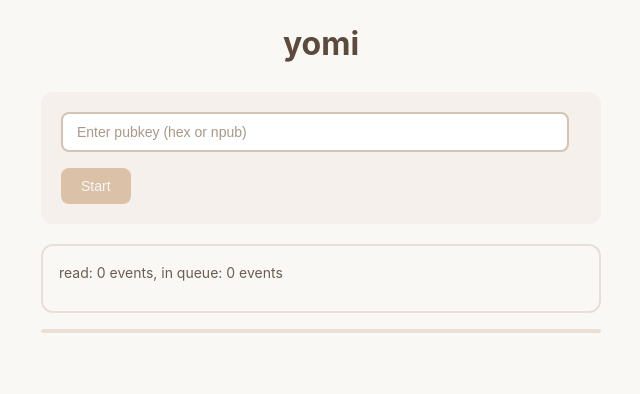
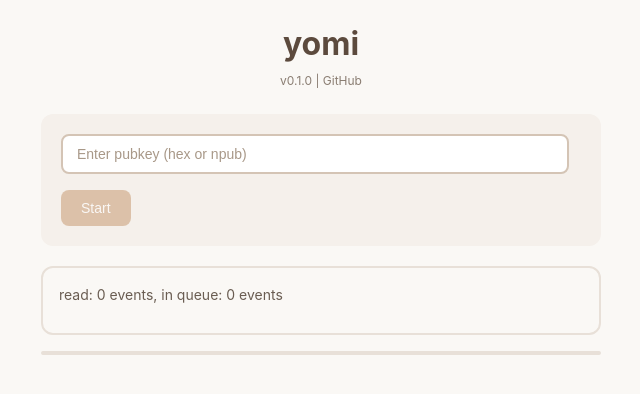
Before and after one commit to koteitan/yomi, a React (Vite) app: page / in a window 1280 px wide. Shown: the top 394 px of the page, without its empty margins (319-959 px from the left). Built offline with nearby package versions, Linux system fonts and the light colour scheme; what rx-nostr would draw is missing.

Commit message:
Add version display and iOS speech unlock
- Add version.ts with VERSION 0.1.0 and GITHUB_URL
- Display version and GitHub link in header
- Add unlock() method to SpeechManager for iOS audio activation

```diff
--- a/src/App.css
+++ b/src/App.css
@@ -14,6 +14,21 @@
   color: #5c4a3d;
   font-size: 2rem;
   margin: 0;
+}
+
+.version {
+  color: #8a7d72;
+  font-size: 12px;
+  margin-top: 4px;
+}
+
+.version a {
+  color: #8a7d72;
+  text-decoration: none;
+}
+
+.version a:hover {
+  text-decoration: underline;
 }
 
 .controls {
--- a/src/App.tsx
+++ b/src/App.tsx
@@ -11,6 +11,7 @@ import {
 } from './nostr';
 import type { Profile, NoteEvent } from './nostr';
 import { SpeechManager, processTextForSpeech } from './speech';
+import { VERSION, GITHUB_URL } from './version';
 import './App.css';
 
 type AppState = 'idle' | 'loading' | 'running' | 'paused';
@@ -139,6 +140,9 @@ function App() {
     const hexPubkey = parseHexOrNpub(pubkeyInput);
     if (!hexPubkey) return;
 
+    // Unlock speech on iOS (must be called on user interaction)
+    speechManager.current?.unlock();
+
     setAppState('loading');
     notesRef.current = [];
     setNotes([]);
@@ -243,6 +247,9 @@ function App() {
     <div className="app">
       <div className="header">
         <h1>yomi</h1>
+        <div className="version">
+          v{VERSION} | <a href={GITHUB_URL} target="_blank" rel="noopener noreferrer">GitHub</a>
+        </div>
       </div>
 
       <div className="controls">
--- a/src/speech/index.ts
+++ b/src/speech/index.ts
@@ -42,9 +42,20 @@ export class SpeechManager {
   private synth: SpeechSynthesis;
   private isPaused = false;
   private onEndCallback: (() => void) | null = null;
+  private isUnlocked = false;
 
   constructor() {
     this.synth = window.speechSynthesis;
+  }
+
+  // Call this on user interaction to unlock audio on iOS
+  unlock(): void {
+    if (this.isUnlocked) return;
+    const utterance = new SpeechSynthesisUtterance('');
+    utterance.volume = 0;
+    this.synth.speak(utterance);
+    this.isUnlocked = true;
+    console.log('[speech]unlocked');
   }
 
   speak(text: string, onEnd?: () => void): void {
--- /dev/null
+++ b/src/version.ts
@@ -0,0 +1,2 @@
+export const VERSION = '0.1.0';
+export const GITHUB_URL = 'https://github.com/koteitan/yomi';
```
